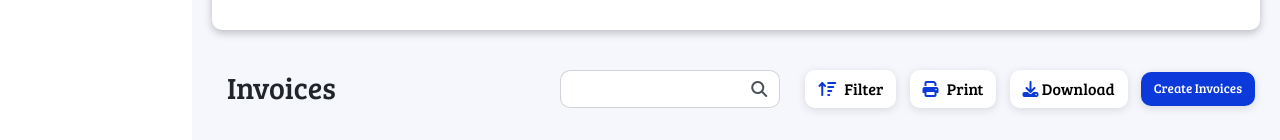
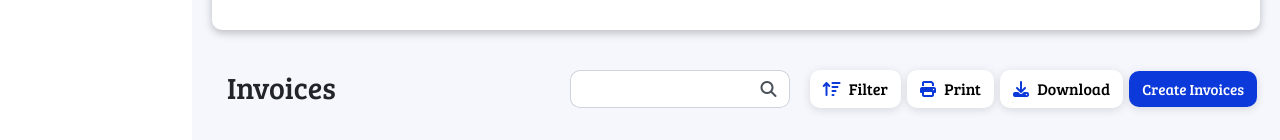
Before and after one commit to Sumair10/EZ-AD-website, a plain HTML site: page index.html in a window 1280 px wide. Shown: the part 660-800 px from the top of the page. Drawn offline with nearby package versions, Linux system fonts and the light colour scheme.

Commit message:
third-commit

```diff
--- a/index.html
+++ b/index.html
@@ -225,11 +225,11 @@
                                     <i class="fa fa-print"></i>
                                     <span>Print</span>
                                 </button>
-                                <button class="btn buttonss">
+                                <button class="btn buttons buttonss">
                                     <i class="fa fa-download"></i>
                                     <span>Download</span>
                                 </button>
-                                <button class="btn createInvoice buttonss">
+                                <button class="btn buttons createInvoice buttonss">
                                     <span>Create Invoices</span>
                                 </button>
                            </div>
--- a/style.css
+++ b/style.css
@@ -297,16 +297,16 @@
         padding: 5px;
     }
 
-    .invoice button{
+    .invoiceButtons button{
         background-color: white;
         border-radius: 10px;
-        margin-left: 5px;
-        margin: 20px 5px;
+        margin-left: 0px !important;
+        margin: 20px 3px 20px 0px;
     }
     .createInvoice{
         background-color: rgb(12,57,218) !important;
         color: white;
-        font-size: 13px ;
+        font-size: 15px ;
     }
     .invoiceButtons .div{
         margin: 20px;
```
